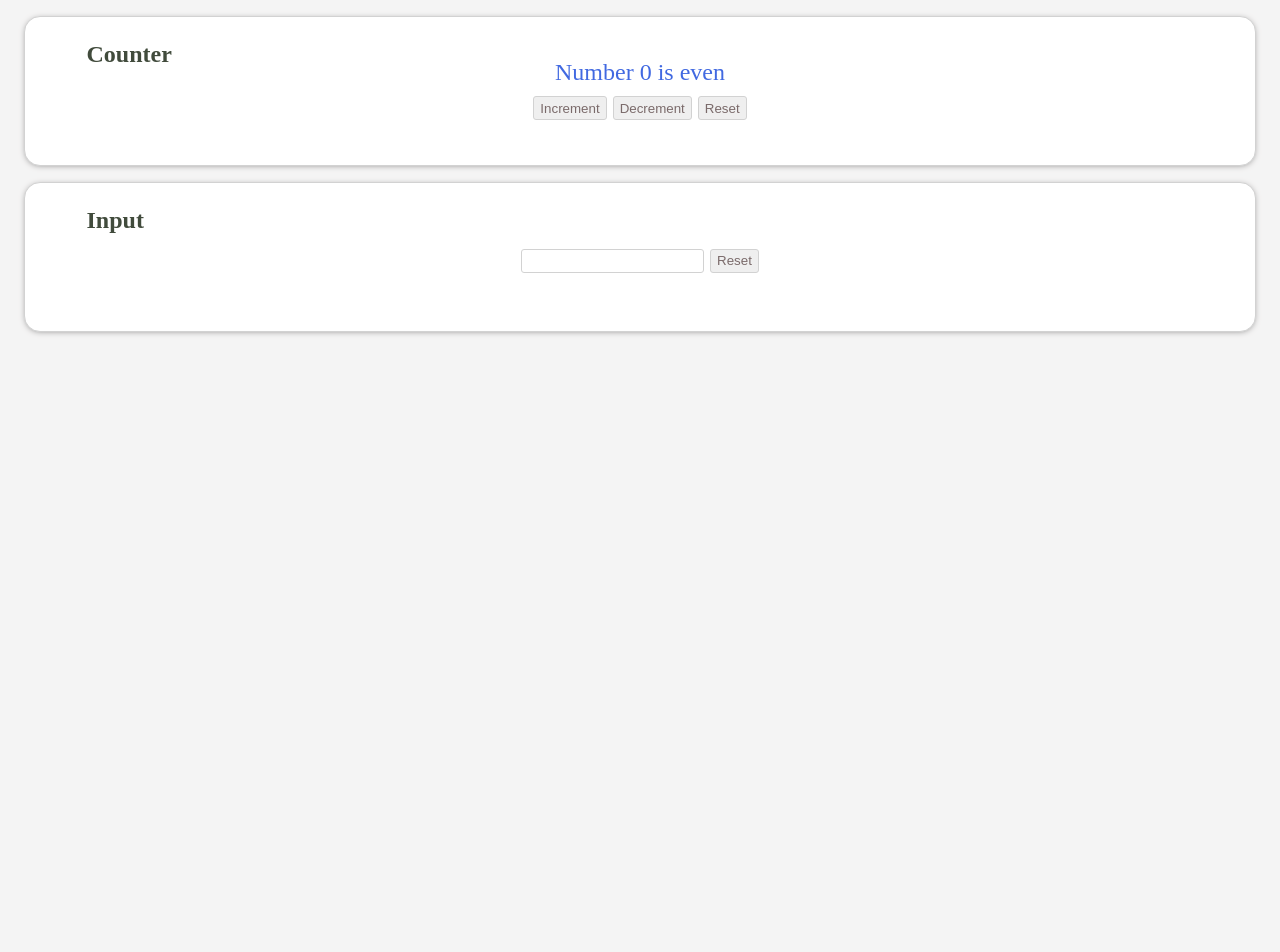
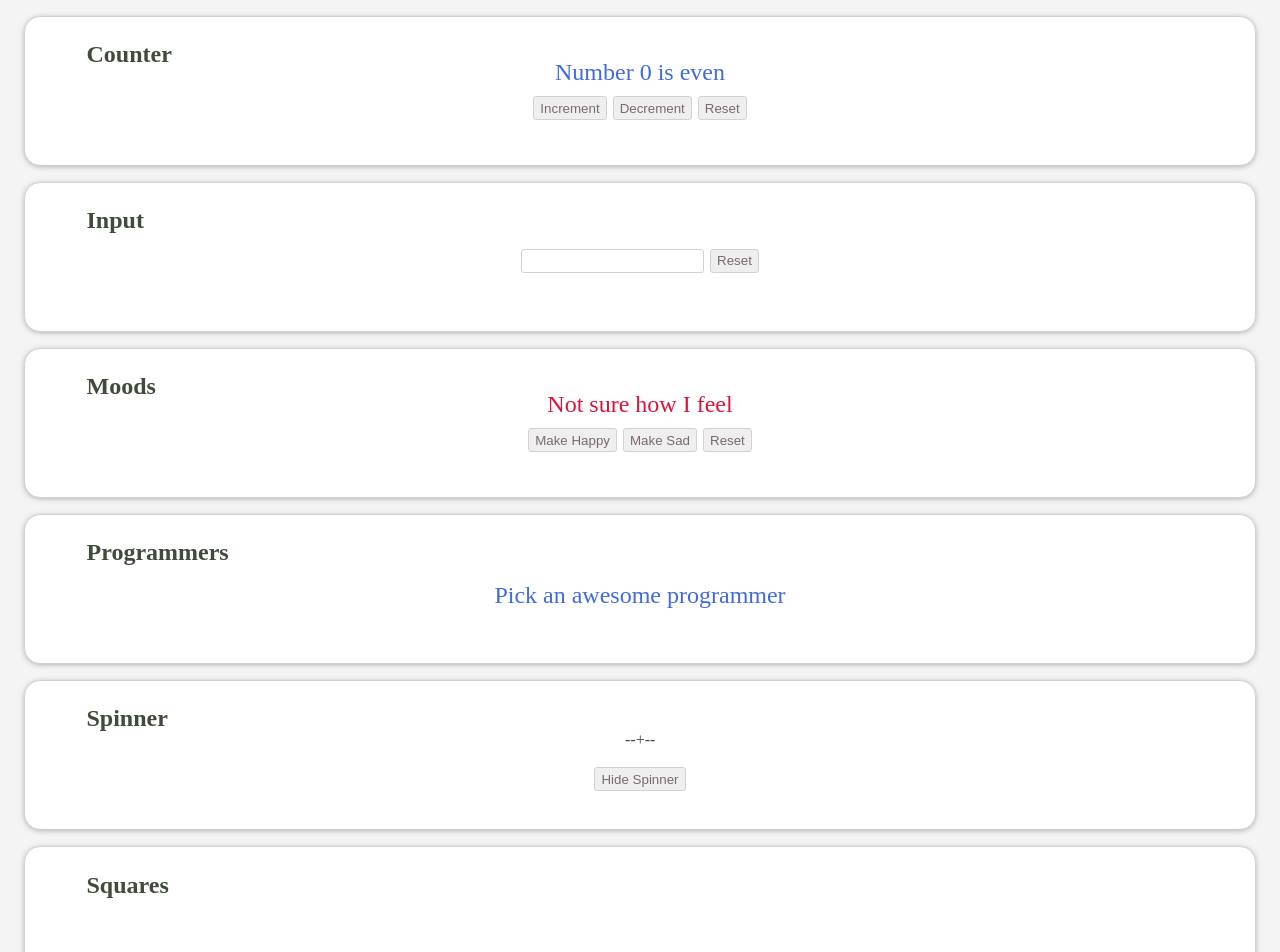
Before and after one commit to AceMouty/vue-stateful_widgets, a Vue app: page / in a window 1280 px wide. Shown: the top 952 px of the page. Before the commit the page ends 800 px from the top, so only its background shows below. Built offline with nearby package versions, Linux system fonts and the light colour scheme.

Commit message:
chore: updated steps

```diff
--- a/src/App.vue
+++ b/src/App.vue
@@ -1,16 +1,29 @@
 <template>
   <Counter/>
   <Input />
+  <Moods />
+  <Programmers />
+  <Spinner />
+  <Squares />
 </template>
 
 <script>
 import Counter from './components/Counter.vue';
 import Input from './components/Input.vue';
+import Moods from './components/Moods.vue';
+import Programmers from './components/Programmers.vue';
+import Spinner from './components/Spinner.vue';
+import Squares from './components/Squares.vue';
+
 export default {
   name: 'App',
   components: {
     Counter,
-    Input
+    Input,
+    Moods,
+    Programmers,
+    Spinner,
+    Squares
   }
 }
 </script>
--- a/src/components/Counter.vue
+++ b/src/components/Counter.vue
@@ -1,7 +1,7 @@
 <!--
 Counter Instructions
 
-How many slices of data do you think are necessary to act as "sources of truth" for all
+How many data properties do you think are necessary to act as "sources of truth" for all
 the things that change in this widget? Give it some thought before continuing reading!
 
 STEP 0:
--- a/src/components/Programmers.vue
+++ b/src/components/Programmers.vue
@@ -12,9 +12,8 @@ Find comments below to help you along.
       <h2>Programmers</h2>
       <div class='programmers'>
        <!--
-          Nasty bug! We should loop over a data property, instead of 'listOfAwesome'.
-          We might think: "it works, though!" But if the list of programmers is not a data property,
-          we could never add or edit programmers in the future. It would look as if nothing happened
+           Nasty bug! We are looping through a array with data in it, but for some reason
+          we dont have anything render on the scree...Fix!
        -->
        <div class="programmer" v-for="dev in listOfAwesome" v-bind:key="dev.id">
            {{ dev.name }}
--- a/src/components/Squares.vue
+++ b/src/components/Squares.vue
@@ -15,17 +15,16 @@ Find comments below to help you along
       <h2>Squares</h2>
       <div class='squares'>
         <!--
-          Nasty bug! We should map over a slice of state, instead of 'listOfSquareIds'.
-          We might say: "it works, though!" But if the list of squares is not state,
-          we could never add squares, change squares or remove squares in the future. Fix!
+          Nasty bug! We are looping through a array with data in it, but for some reason
+          we dont have anything render on the scree...Fix!
         -->
         <div
-            v-for="id in lisOfSquareIds"
+            v-for="id in listOfSquareIds"
             v-bind:key="id"
             v-bind:id="id"
             v-bind:class="getComputedClass(id)"
             v-on:click="() => markActive(id)"
-            class="squares"
+            class="square"
         ></div>
       </div>
     </div>
```
